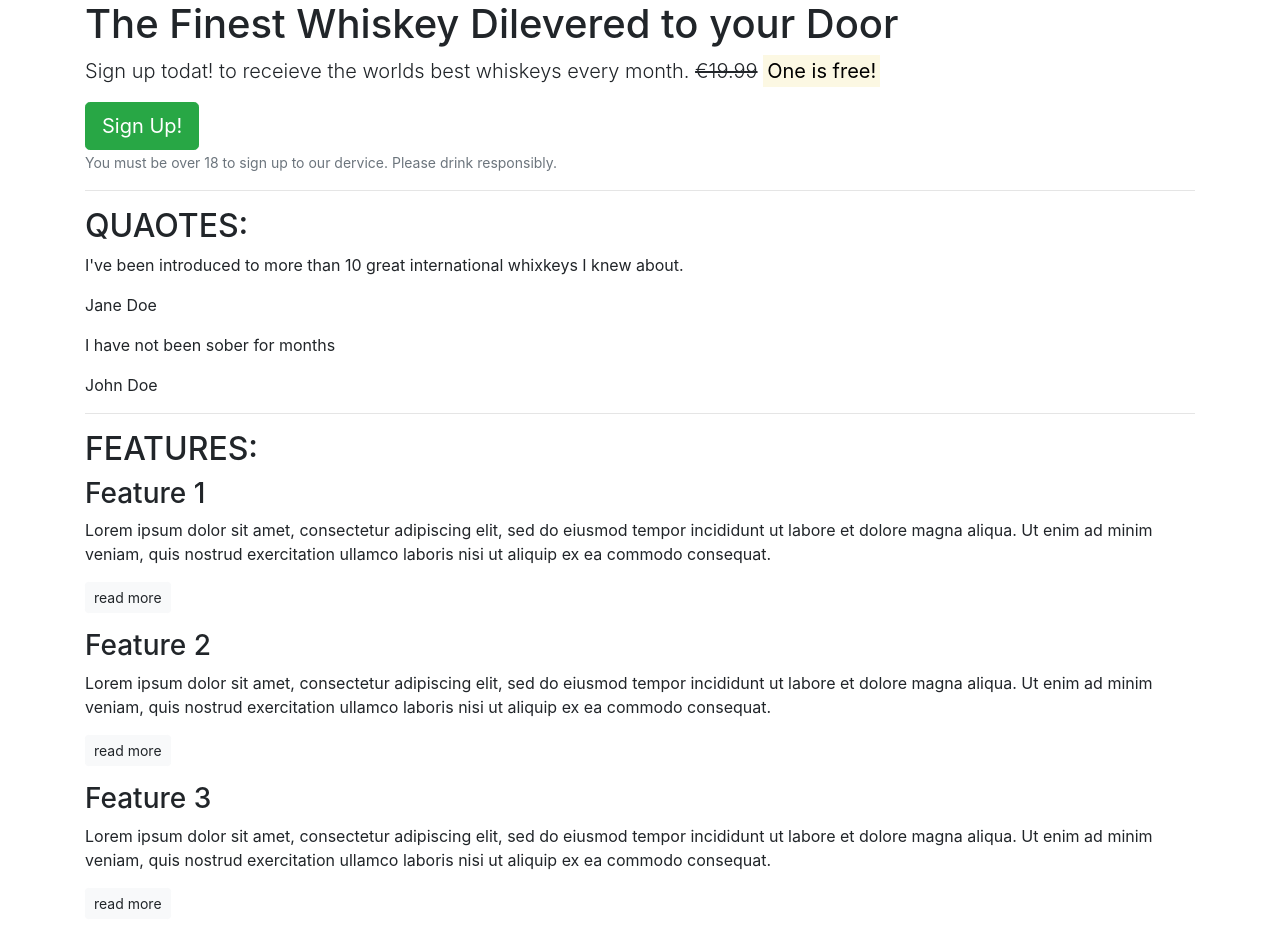
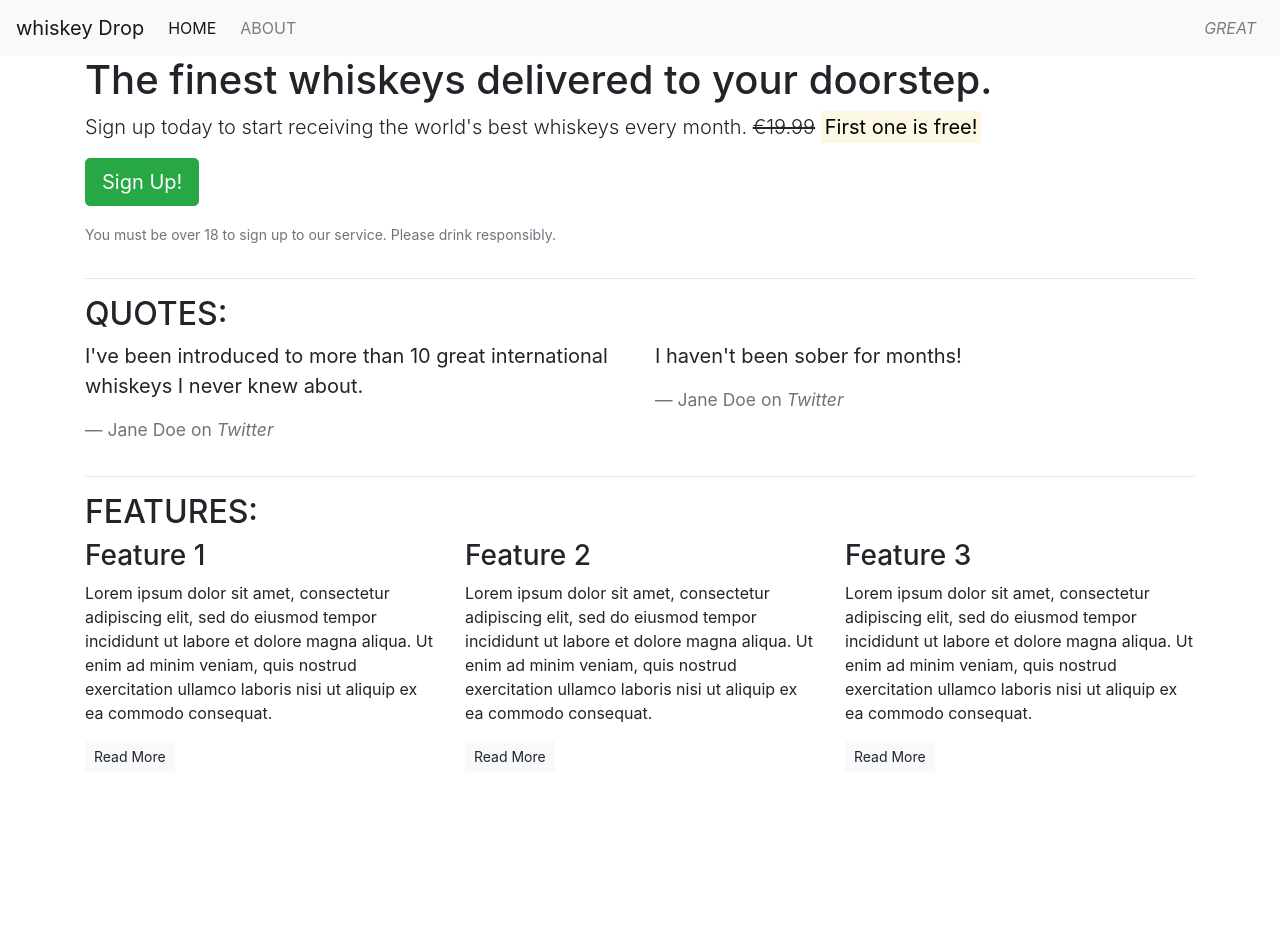
Before and after one commit to Pegrume88/Bootstrap, a plain HTML site: page index.html in a window 1280 px wide. After the commit the page ends 800 px from the top, so only its background shows below. Drawn offline with nearby package versions, Linux system fonts and the light colour scheme.

Commit message:
safe ssave

```diff
--- a/index.html
+++ b/index.html
@@ -9,57 +9,88 @@
 <script src="https://cdn.jsdelivr.net/npm/bootstrap@4.6.2/dist/js/bootstrap.bundle.min.js" integrity="sha384-Fy6S3B9q64WdZWQUiU+q4/2Lc9npb8tCaSX9FK7E8HnRr0Jz8D6OP9dO5Vg3Q9ct" crossorigin="anonymous"></script>
 </head>
 <body>
+    <nav class="navbar navbar-light bg-light navbar-expand-sm">
+        <a href="/" class="navbar-brand">whiskey Drop</a>
+        <ul class="navbar-nav mr-auto">
+            <li class="active nav-item mr-2"><a class="nav-link" href="/">HOME</a></li>
+            <li class="nav-item mr-2"><a class="nav-link" href="/about">ABOUT</a></li>
+
+        </ul>
+        <p class="navbar-text my-auto mr-2"><i>GREAT</i></p>
+    </nav>
     <article class="container">
-        <!-- callout-->
+        <!-- Callout -->
+        <div class="row">
+            <div class="col-12">
                 <section class="callout">
-            <h1>The Finest Whiskey Dilevered to your Door</h1>
-            <p class="lead">Sign up todat! to receieve the worlds best whiskeys every month.
-                <s>€19.99</s> <strong><mark>One is free!</mark></strong>
-            </p>
-            <button class="btn btn-success btn-lg">Sign Up!</button>
-            <p class="text-muted"><small>You must be over 18 to sign up to our dervice. Please drink responsibly.</small></p>
+                    <h1>The finest whiskeys delivered to your doorstep.</h1>
+                    <p class="lead">Sign up today to start receiving the world's best whiskeys every month. <s>€19.99</s> <strong><mark>First one is free!</mark></strong></p>
+                    <p><button class="btn btn-lg btn-success">Sign Up!</button></p>
+                    <p class="text-muted"><small>You must be over 18 to sign up to our service. Please drink responsibly.</small></p>
                 </section>
-        <!--/.callout-->
-        <hr>
-        <!--Quotes-->
-        <section class="Quoates">
-            <h2 class="text-uppercase">Quaotes: </h2>
-            <blockquote class="quote">
-                <p>I've been introduced to more than 10 great international whixkeys
-                    I knew about.</p>
-                <p>Jane Doe<p>
-                </blockquote>
-            <blockquote class="quote">
-                <p>I have not been sober for months</p>
-                <p>John Doe</p>
-            </blockquote>
-        </section>
-        <!--\.Quotes-->
+            </div>
+        </div>
+        <!-- /.callout -->
         <hr>
 
-        <!--Features-->
+        <!-- Quotes -->
+        <section class="quotes">
+            <div class="row">
+                <div class="col-12">
+                    <h2 class="text-uppercase">Quotes:</h2>
+                </div>
+            </div>
+            <div class="row">
+                <div class="col-12 col-md-6">
+                    <blockquote class="blockquote">
+                        <p>I've been introduced to more than 10 great international whiskeys I never knew about.</p>
+                        <footer class="blockquote-footer">Jane Doe on <cite title="Twitter">Twitter</cite></footer>
+                    </blockquote>
+                </div>
+                <div class="col-12 col-md-6">
+                    <blockquote class="blockquote">
+                        <p>I haven't been sober for months!</p>
+                        <footer class="blockquote-footer">Jane Doe on <cite title="Twitter">Twitter</cite></footer>
+                    </blockquote>
+                </div>
+            </div>
+        </section>
+        <!-- /.quotes -->
+        <hr>
+
+        <!-- Features -->
         <section class="features">
+            <div class="row">
+                <div class="col-12">
                     <h2 class="text-uppercase">Features:</h2>
+                </div>
+            </div>
+            <div class="row">
+                <div class="col-12 col-md-6 col-lg-4">
                     <div class="feature">
                         <h3>Feature 1</h3>
                         <p>Lorem ipsum dolor sit amet, consectetur adipiscing elit, sed do eiusmod tempor incididunt ut labore et dolore magna aliqua. Ut enim ad minim veniam, quis nostrud exercitation ullamco laboris nisi ut aliquip ex ea commodo consequat.</p>
-                <p><a class="btn btn-sm btn-light" href="">read more</a></p>
+                        <p><a class="btn btn-sm btn-light" href="">Read More</a></p>
                     </div>
+                </div>
+                <div class="col-12 col-md-6 col-lg-4">
                     <div class="feature">
                         <h3>Feature 2</h3>
                         <p>Lorem ipsum dolor sit amet, consectetur adipiscing elit, sed do eiusmod tempor incididunt ut labore et dolore magna aliqua. Ut enim ad minim veniam, quis nostrud exercitation ullamco laboris nisi ut aliquip ex ea commodo consequat.</p>
-                <p><a class="btn btn-sm btn-light" href="">read more</a></p>
-
+                        <p><a class="btn btn-sm btn-light" href="">Read More</a></p>
                     </div>
+                </div>
+                <div class="col-12 d-md-none d-lg-block col-lg-4">
                     <div class="feature">
                         <h3>Feature 3</h3>
                         <p>Lorem ipsum dolor sit amet, consectetur adipiscing elit, sed do eiusmod tempor incididunt ut labore et dolore magna aliqua. Ut enim ad minim veniam, quis nostrud exercitation ullamco laboris nisi ut aliquip ex ea commodo consequat.</p>
-                <p><a class="btn btn-sm btn-light" href="">read more</a></p>
-
+                        <p><a class="btn btn-sm btn-light" href="">Read More</a></p>
+                    </div>
+                </div>
             </div>
         </section>
         <!-- /.features -->
     </article>
-    </article>
 </body>
 </html>
+</html>
```
Lines whose indentation alone changed are shown as unchanged.
